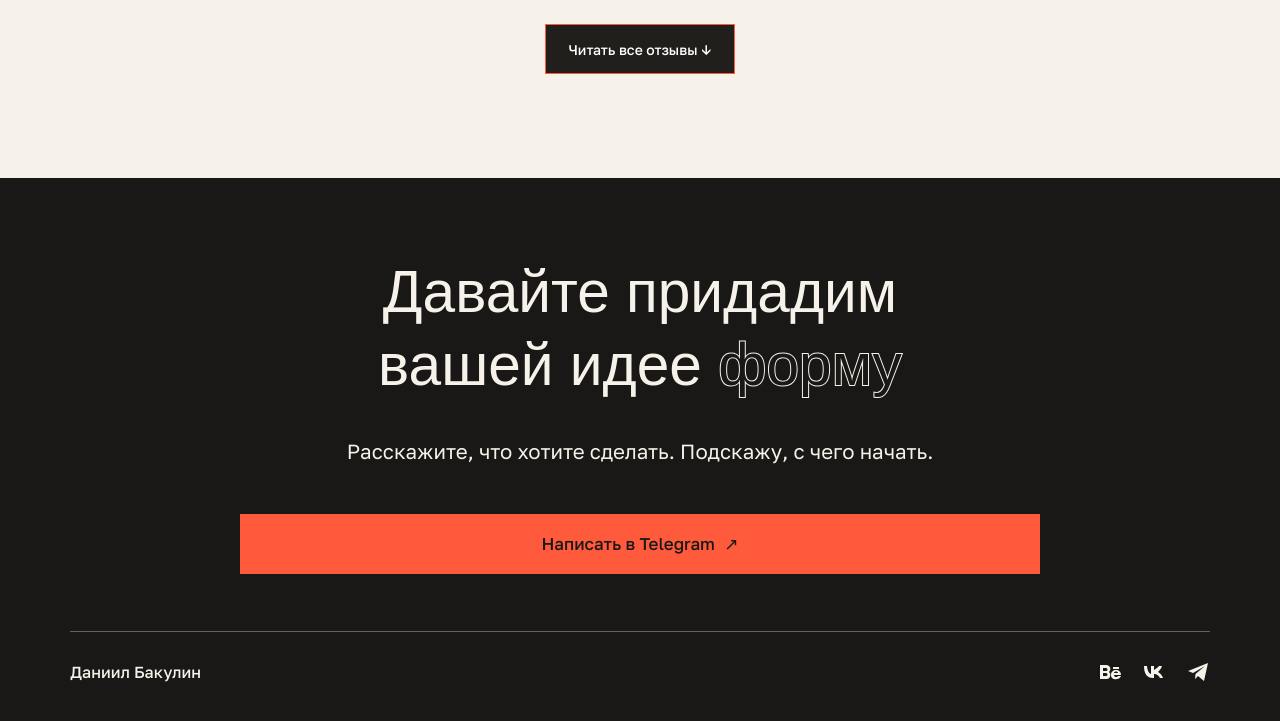
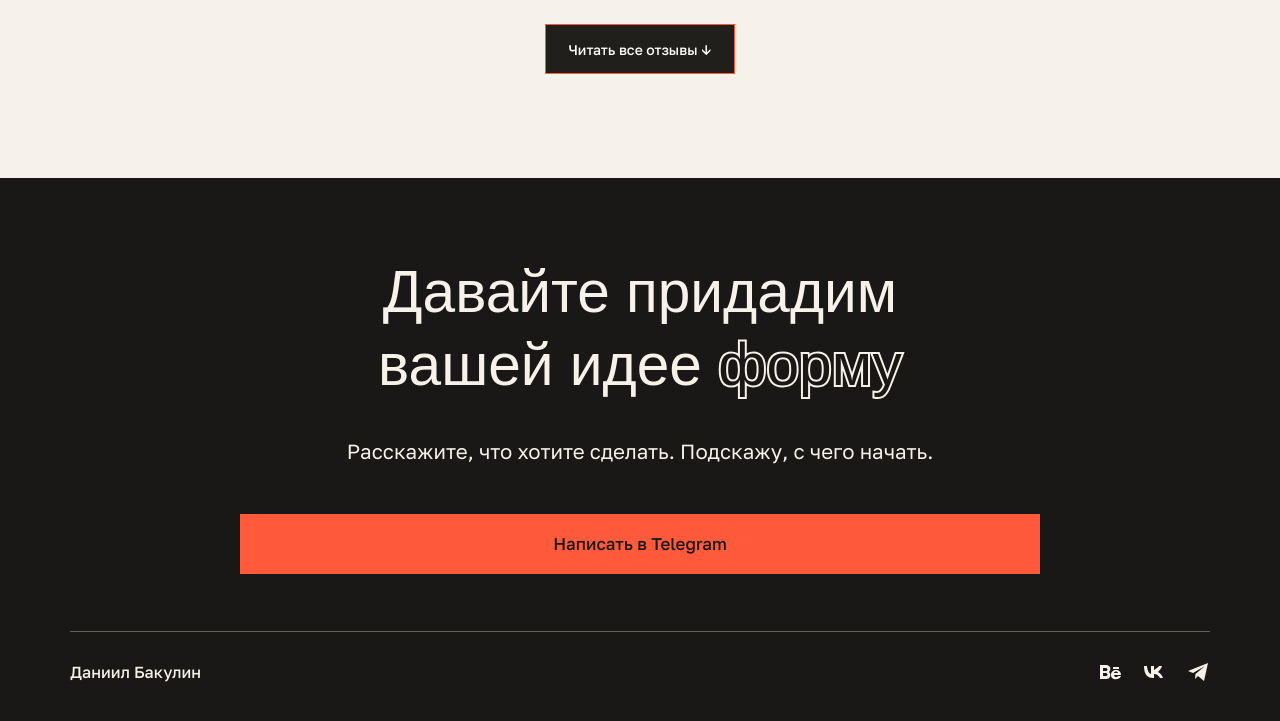
Before and after one commit to molchelovek/portfolio, a plain HTML site: page index.html in a window 1280 px wide. Shown: the part 3878-4599 px from the top of the page. Drawn offline with Linux system fonts and the light colour scheme; a web font is replaced by a local one.

Commit message:
Add files via upload
Refine outline widths and remove Telegram CTA arrow

```diff
--- a/index.html
+++ b/index.html
@@ -48,7 +48,7 @@
 <section class="wrap section" id="reviews"><h2>Отзывы</h2><div id="review-list" class="extra-grid"></div></section>
 </main>
 <footer id="contact">
-<div class="wrap section"><div class="footer-cta"><h2>Давайте придадим<br>вашей идее <span class="outline">форму</span></h2><p>Расскажите, что хотите сделать.<br class="mobile-break"> Подскажу, с чего начать.</p><a class="contact-button" href="https://t.me/molchelovek">Написать в Telegram <span>↗</span></a></div>
+<div class="wrap section"><div class="footer-cta"><h2>Давайте придадим<br>вашей идее <span class="outline">форму</span></h2><p>Расскажите, что хотите сделать.<br class="mobile-break"> Подскажу, с чего начать.</p><a class="contact-button" href="https://t.me/molchelovek">Написать в Telegram</a></div>
 <div class="foot"><a href="#home">Даниил Бакулин</a><div class="socials">
 <a href="https://www.behance.net/molchelovek" aria-label="Behance"><svg viewBox="0 0 24 24" aria-hidden="true"><path d="M2 5h7a4 4 0 0 1 2 7 4 4 0 0 1-2 7H2zm3 3v3h3a1.5 1.5 0 0 0 0-3zm0 5v3h3a1.5 1.5 0 0 0 0-3zm10-6h6v2h-6zm3 3c3 0 5 2 5 5h-7c0 2 3 3 4 1h3c-1 4-10 5-10-1 0-3 2-5 5-5zm-2 3h4c0-2-4-2-4 0z"/></svg></a>
 <a href="https://vk.ru/nocturnedesign" aria-label="ВКонтакте"><svg viewBox="0 0 24 24" aria-hidden="true"><path d="M2 6h3c.3 5 2.6 8 4 8V6h3v4c2-1 4-3 5-4h3c-.5 2-2 4-4 6 2 1 4 3 5 6h-3c-1-2-3-4-6-4v4h-1C5 18 2 14 2 6z"/></svg></a>
--- a/style.css
+++ b/style.css
@@ -24,7 +24,7 @@ svg { width: 24px; height: 24px; fill: currentColor; }
 @media (min-width: 1440px) { .wrap { padding-inline: 79px; } }
 .outline {
   color: var(--paper);
-  -webkit-text-stroke: 2px var(--ink);
+  -webkit-text-stroke: 4px var(--ink);
   paint-order: stroke fill;
 }
 .site-header { position: sticky; top: 0; z-index: 10; background: var(--paper); transition: background-color .2s, color .2s; }
@@ -145,6 +145,7 @@ body:has(dialog[open]) { overflow: hidden; }
 }
 @media (max-width: 650px) {
   :root { --inset: 20px; }
+  .outline { -webkit-text-stroke-width: 2px; }
   html { scroll-padding-top: 12px; }
   .site-header { position: static; }
   .site-header.is-scrolled { background: var(--paper); color: var(--ink); }
```
